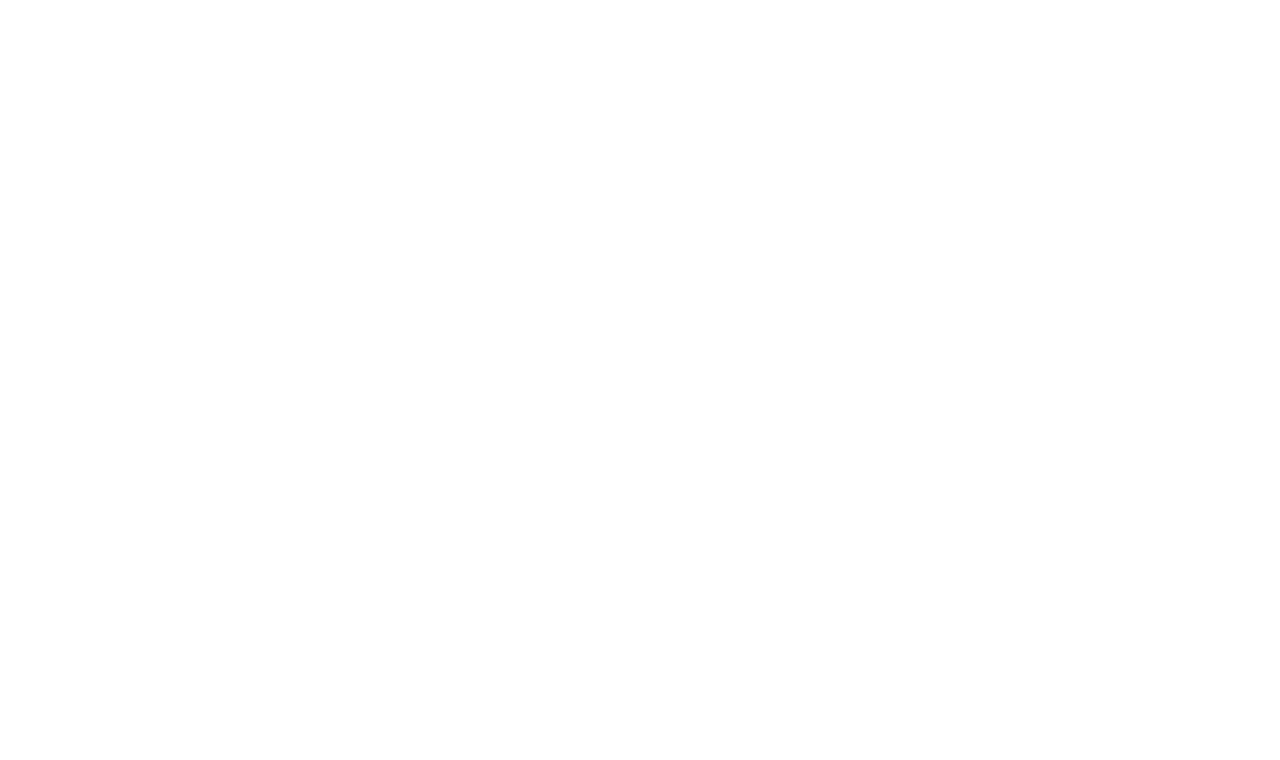
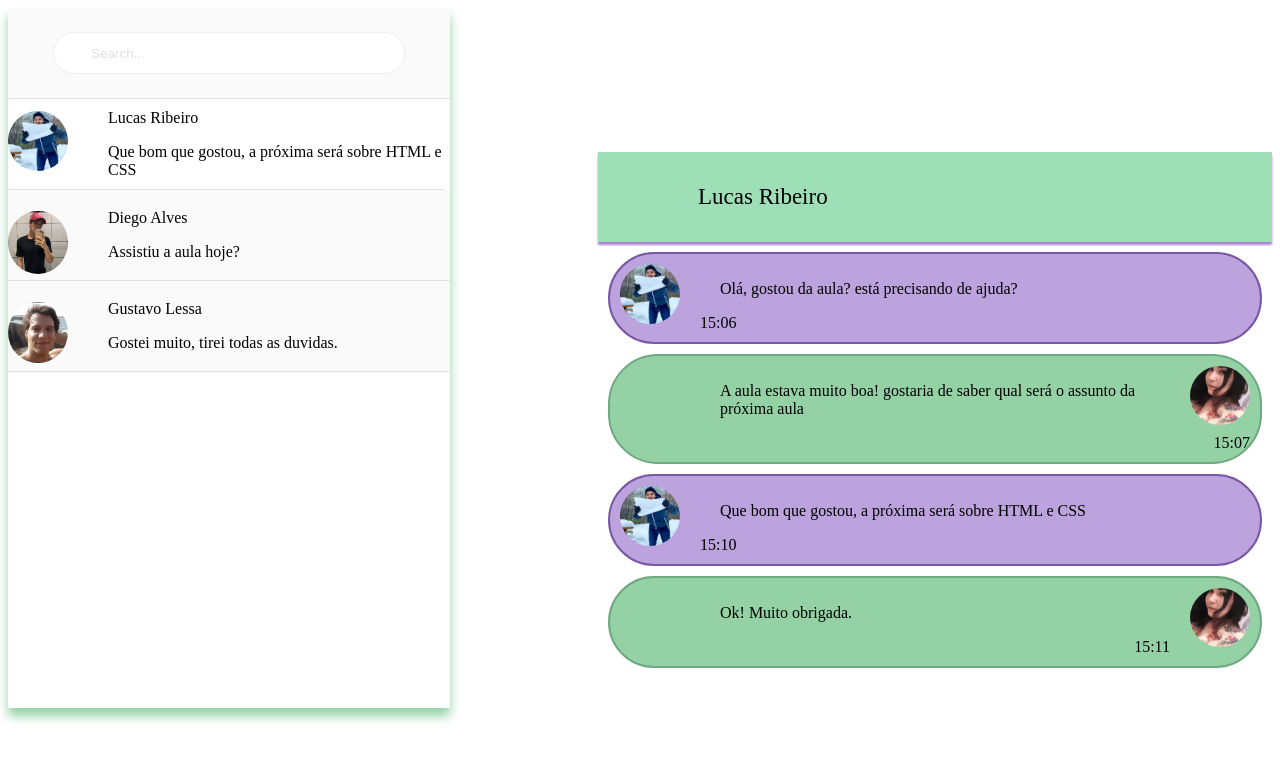
Before and after one commit to LuizaCalife/TutApp, a plain HTML site: page src/screens/Chat/chat.html in a window 1280 px wide. Drawn offline with Linux system fonts and the light colour scheme; files whose address does not match are found by name.

Commit message:
mudanças no arquivo chat

```diff
--- /dev/null
+++ b/src/screens/Chat/chat.css
@@ -0,0 +1,159 @@
+.container {
+    border: 2px solid #7858a5;
+    background-color: #BDA3DD;
+    border-radius: 50px;
+    padding: 10px;
+    margin: 10px;
+    margin-left: 600px;
+    flex-direction: row;
+    grid-auto-flow: column;
+  }
+  .darker {
+    border-color: #6ea981;
+    background-color: #94D1A5;
+    flex-direction: row;
+    grid-auto-flow: column;
+  }
+  .container::after {
+    content: "";
+    clear: both;
+    display: table;
+margin-top: auto;
+  }
+  .container img {
+    float: left;
+    max-width: 60px;
+    width: 100%;
+    margin-right: 20px;
+    border-radius: 50%;
+    flex-direction: row;
+    grid-auto-flow: column;
+  }
+  .container img.right {
+    float: right;
+    margin-left: 20px;
+    margin-right:0;
+    flex-direction: row;
+    grid-auto-flow: column;
+  }
+.time-right {
+    float: left;
+    color: black;
+    flex-direction: row;
+  }
+  .time-left {
+    float: right;
+    color: black;
+    flex-direction: row;
+  }
+  .header-chat {
+    background-color: rgb(159, 223, 183);
+    height: 90px;
+    box-shadow: 0px 3px 2px #a984d6;
+    display:flex;
+    align-items: center;
+    margin-left: 590px;
+    margin-top: -44%;
+    font-size: 23px;
+    text-align: center;
+  }
+
+  .discussions {
+    width: 35%;
+    height: 700px;
+    box-shadow: 0px 8px 10px #94D1A5;
+    background-color: #FFF;
+    flex-direction: row;
+    margin-top: 0%;
+    grid-auto-flow: column;
+  }
+  .discussions .discussion {
+    width: 100%;
+    height: 90px;
+    background-color: #FAFAFA;
+    border-bottom: solid 1px #E0E0E0;
+    display:flex;
+    align-items: center;
+    cursor: pointer;
+    grid-auto-flow: column;
+  }
+  .discussions .search {
+    display:flex;
+    align-items: center;
+    justify-content: center;
+    color: #E0E0E0;
+    flex-direction: row;
+    grid-auto-flow: column;
+  }
+  .discussions .search .searchbar {
+    height: 40px;
+    background-color: #FFF;
+    width: 70%;
+    padding: 0 20px;
+    border-radius: 50px;
+    border: 1px solid #EEEEEE;
+    display:flex;
+    align-items: center;
+    cursor: pointer;
+    flex-direction: row;
+    grid-auto-flow: column;
+  }
+  .discussions .search .searchbar input {
+    margin-left: 15px;
+    height:38px;
+    width:100%;
+    border:none;
+    font-family: 'Montserrat', sans-serif;;
+    flex-direction: row;
+    grid-auto-flow: column;
+  }
+
+  .discussions .search .searchbar *::-webkit-input-placeholder {
+      color: #E0E0E0;
+      flex-direction: row;
+      grid-auto-flow: column;
+  }
+  .discussions .search .searchbar input *:-moz-placeholder {
+      color: #E0E0E0;
+      flex-direction: row;
+      grid-auto-flow: column;
+  }
+  .discussions .search .searchbar input *::-moz-placeholder {
+      color: #E0E0E0;
+      flex-direction: row;
+      grid-auto-flow: column;
+  }
+  .discussions .search .searchbar input *:-ms-input-placeholder {
+      color: #E0E0E0;
+      flex-direction: row;
+      grid-auto-flow: column;
+  }
+  .discussions .message-active {
+    width: 98.5%;
+    height: 90px;
+    background-color: #FFF;
+    border-bottom: solid 1px #E0E0E0;
+    margin-right: 150px;
+  }
+  .discussions .message-active img {
+    float: left;
+    max-width: 60px;
+    width: 100%;
+    margin-right: 20px;
+    border-radius: 50%;
+    flex-direction: row;
+    grid-auto-flow: column;
+  }
+  .discussion img {
+    float: left;
+    max-width: 60px;
+    width: 100%;
+    margin-right: 20px;
+    border-radius: 50%;
+    flex-direction: row;
+    grid-auto-flow: column;
+    margin-top: 18px;
+  }
+  p {
+    margin-left: 100px;
+  }
--- a/src/screens/Chat/chat.html
+++ b/src/screens/Chat/chat.html
@@ -1,10 +1,71 @@
 <!DOCTYPE html>
-<html lang="en">
+<html lang="pt-br">
   <head>
     <meta charset="UTF-8" />
     <meta http-equiv="X-UA-Compatible" content="IE=edge" />
     <meta name="viewport" content="width=device-width, initial-scale=1.0" />
-    <title>Chat</title>
+    <link rel="stylesheet" href="chat.css">
+    <title>TutApp Chat</title>
   </head>
-  <body></body>
+  <body>
+    <section class="discussions">
+      <div class="discussion search">
+        <div class="searchbar">
+          <i class="fa fa-search" aria-hidden="true"></i>
+          <input type="text" placeholder="Search..."></input>
+        </div>
+      </div>
+      <div class="discussion message-active">
+          <div class="online"></div>
+        <div class="desc-contact">
+          <img src="C:\Users\LUCAS\Desktop\TutApp\imgs\lucas.jpeg" alt="Avatar">
+          <p class="name">Lucas Ribeiro</p>
+          <p class="message">Que bom que gostou, a próxima será sobre HTML e CSS</p>
+        </div>
+      </div>
+      </div>
+      <div class="discussion">
+        <div class="photo">
+          <div class="online"></div>
+        </div>
+        <div class="desc-contact">
+          <img src="C:\Users\LUCAS\Desktop\TutApp\imgs\diego.jpeg" alt="Avatar">
+          <p class="name">Diego Alves</p>
+          <p class="message">Assistiu a aula hoje?</p>
+        </div>
+      </div>
+      <div class="discussion">
+        <div class="photo">
+        </div>
+        <div class="desc-contact">
+          <img src="C:\Users\LUCAS\Desktop\TutApp\imgs\gustavo.jpeg" alt="Avatar">
+          <p class="name">Gustavo Lessa</p>
+          <p class="message">Gostei muito, tirei todas as duvidas.</p>
+        </div>
+      </div>
+    </section>
+    <div class="header-chat">
+      <p class="name">Lucas Ribeiro</p>
+    </div>
+    <div class="container">
+      <img src="C:\Users\LUCAS\Desktop\TutApp\imgs\lucas.jpeg" alt="Avatar">
+      <p>Olá, gostou da aula? está precisando de ajuda?</p>
+      <span class="time-right">15:06</span>
+    </div>
+    <div class="container darker">
+      <img src="C:\Users\LUCAS\Desktop\TutApp\imgs\malu.jpeg" alt="Avatar" class="right">
+      <p>A aula estava muito boa! gostaria de saber qual será o assunto da próxima aula</p>
+      <span class="time-left">15:07</span>
+    </div>
+    <div class="container">
+      <img src="C:\Users\LUCAS\Desktop\TutApp\imgs\lucas.jpeg" alt="Avatar">
+      <p>Que bom que gostou, a próxima será sobre HTML e CSS</p>
+      <span class="time-right">15:10</span>
+    </div>
+    <div class="container darker">
+      <img src="C:\Users\LUCAS\Desktop\TutApp\imgs\malu.jpeg" alt="Avatar" class="right">
+      <p>Ok! Muito obrigada.</p>
+      <span class="time-left">15:11</span>
+    </div>
+  </body>
 </html>
```
Also changed, not shown: imgs/diego.jpeg (added), imgs/gustavo.jpeg (added), imgs/lucas.jpeg (added), imgs/malu.jpeg (added), src/screens/Chat/style.css (deleted).
